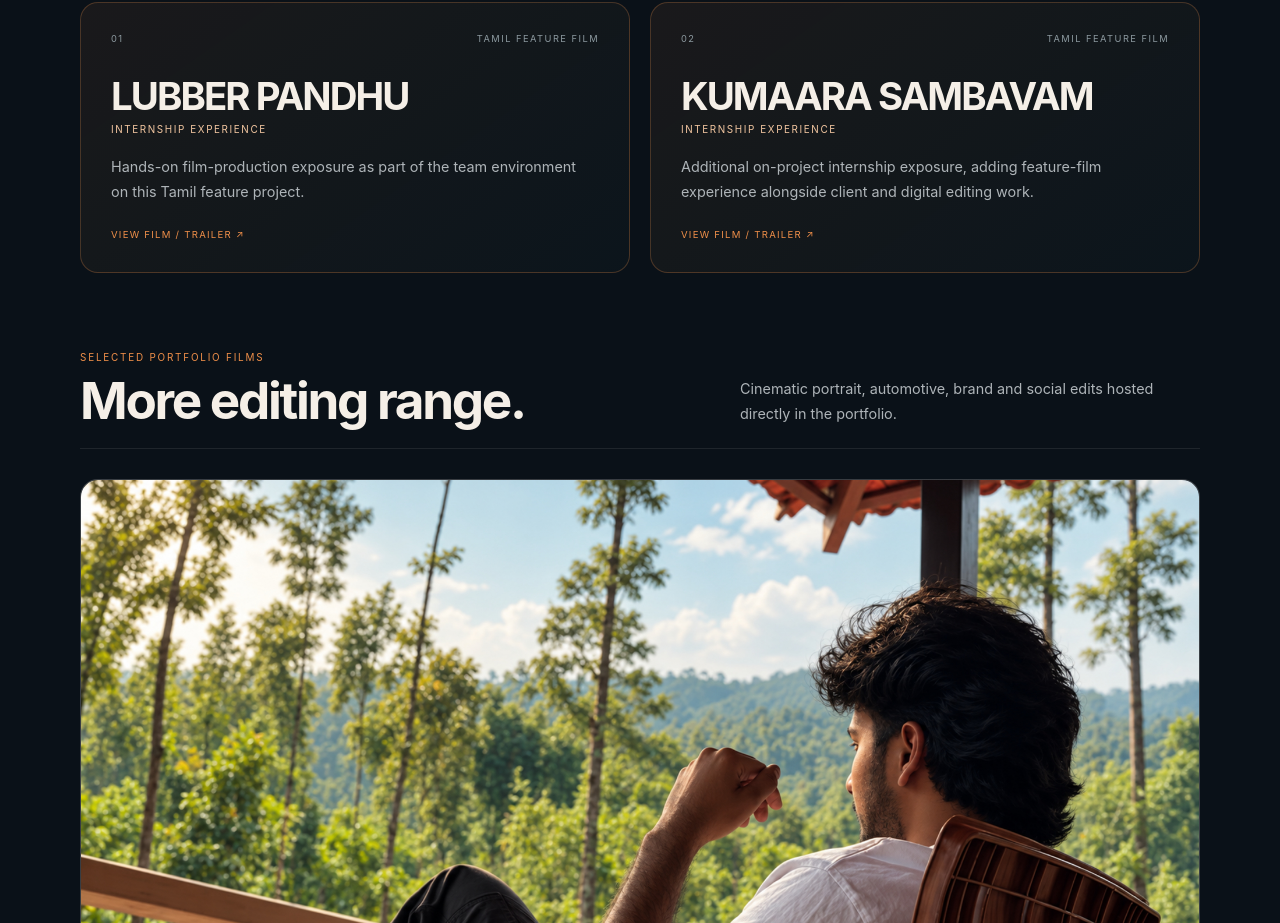
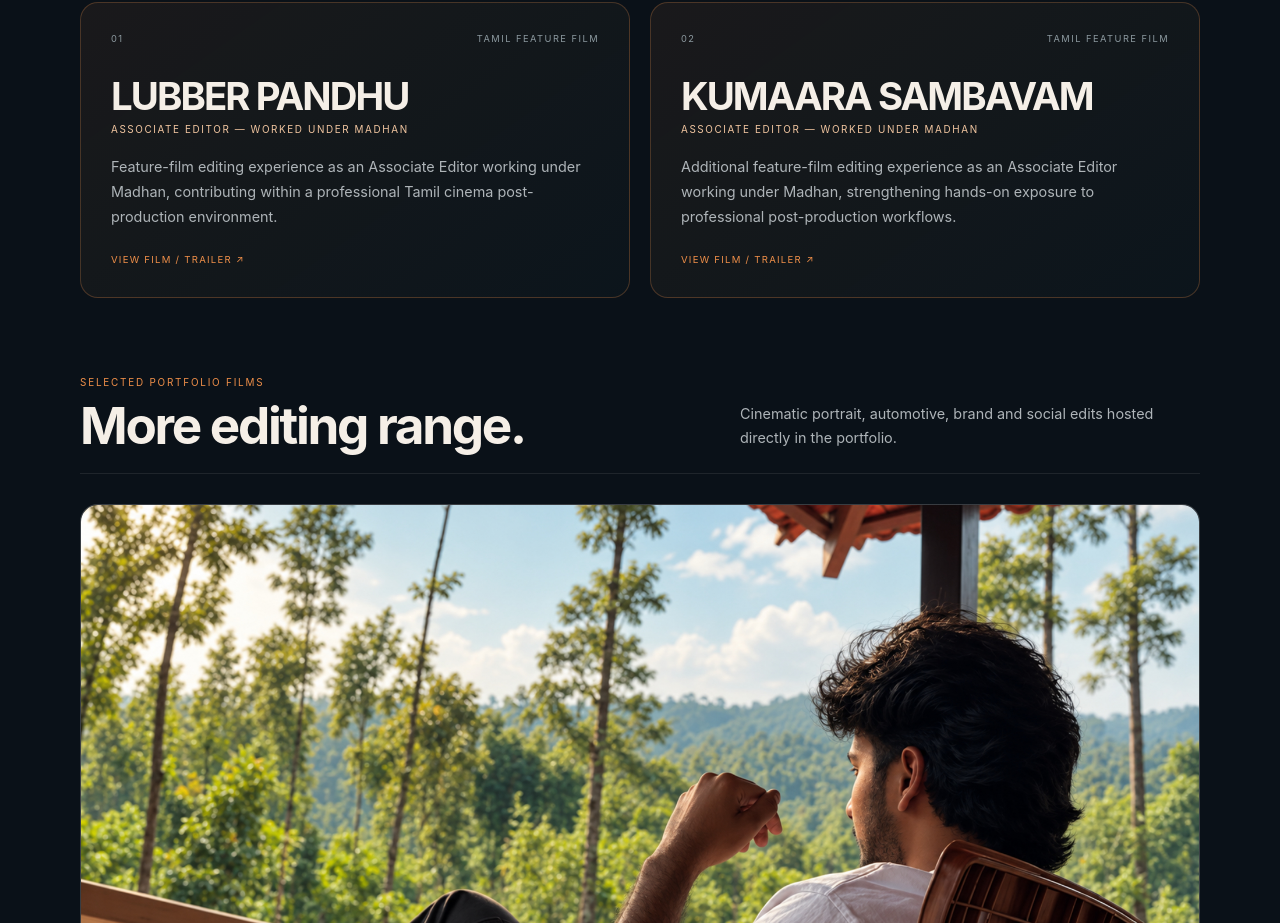
Before and after one commit to Karthi7170/sugumar_portfolio, a Next.js app: page /projects in a window 1280 px wide. Shown: the part 1940-2863 px from the top of the page. Built offline with nearby package versions, Linux system fonts and the light colour scheme.

Commit message:
Update film credits with Associate Editor role under Madhan

```diff
--- a/data/filmCredits.ts
+++ b/data/filmCredits.ts
@@ -9,16 +9,16 @@ export type FilmCredit = {
 export const filmCredits: FilmCredit[] = [
   {
     title: 'LUBBER PANDHU',
-    role: 'INTERNSHIP EXPERIENCE',
+    role: 'ASSOCIATE EDITOR — WORKED UNDER MADHAN',
     label: 'TAMIL FEATURE FILM',
-    note: 'Hands-on film-production exposure as part of the team environment on this Tamil feature project.',
+    note: 'Feature-film editing experience as an Associate Editor working under Madhan, contributing within a professional Tamil cinema post-production environment.',
     url: 'https://www.youtube.com/watch?v=oP88LHBukW8'
   },
   {
     title: 'KUMAARA SAMBAVAM',
-    role: 'INTERNSHIP EXPERIENCE',
+    role: 'ASSOCIATE EDITOR — WORKED UNDER MADHAN',
     label: 'TAMIL FEATURE FILM',
-    note: 'Additional on-project internship exposure, adding feature-film experience alongside client and digital editing work.',
+    note: 'Additional feature-film editing experience as an Associate Editor working under Madhan, strengthening hands-on exposure to professional post-production workflows.',
     url: 'https://www.youtube.com/watch?v=cTTlzYh246I'
   }
 ]
```
